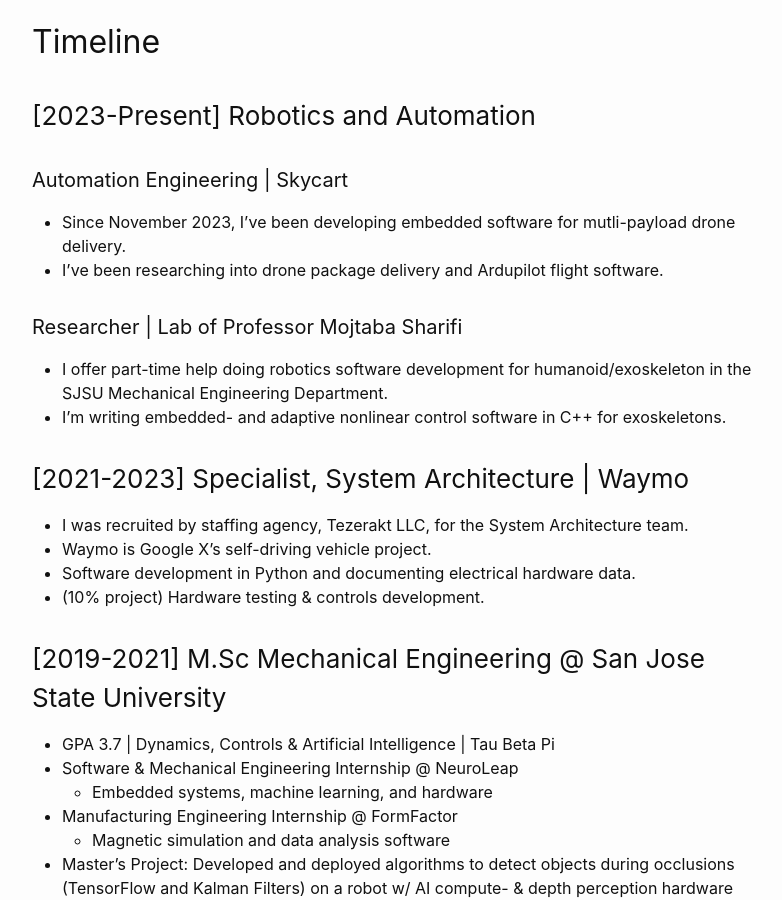
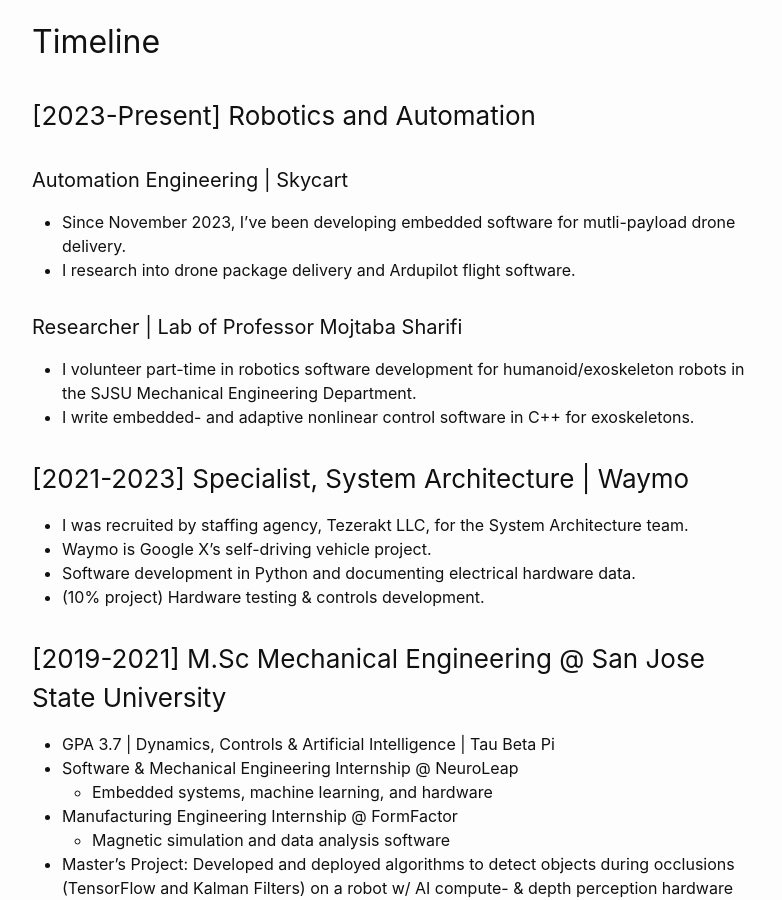
Before and after one commit to josh-github1/josh-github1.github.io, a Jekyll site: the page built from _posts/2023-11-09-about-me.md, in a window 1280 px wide and 900 px high, scrolled down 305 px. Shown: the whole window, without its empty margins (238-1020 px from the left). Built offline with Jekyll 4.4.1, drawn with Linux system fonts in a browser that asks for light colours; some of the changed text lies outside the part shown.

Commit message:
Update about

```diff
--- a/_posts/2023-11-09-about-me.md
+++ b/_posts/2023-11-09-about-me.md
@@ -12,11 +12,11 @@ It's a continuous work-in-progress.
 ### [2023-Present] Robotics and Automation
 #### Automation Engineering | Skycart
 - Since November 2023, I've been developing embedded software for mutli-payload drone delivery.
-- I've been researching into drone package delivery and Ardupilot flight software.
+- I research into drone package delivery and Ardupilot flight software.
 
 #### Researcher | Lab of Professor Mojtaba Sharifi
-- I offer part-time help doing robotics software development for humanoid/exoskeleton in the SJSU Mechanical Engineering Department.
-- I'm writing embedded- and adaptive nonlinear control software in C++ for exoskeletons.
+- I volunteer part-time in robotics software development for humanoid/exoskeleton robots in the SJSU Mechanical Engineering Department.
+- I write embedded- and adaptive nonlinear control software in C++ for exoskeletons.
 
 
 
```
Also changed, not shown: other parts of _posts/2023-11-09-about-me.md (+1 -1 lines).
